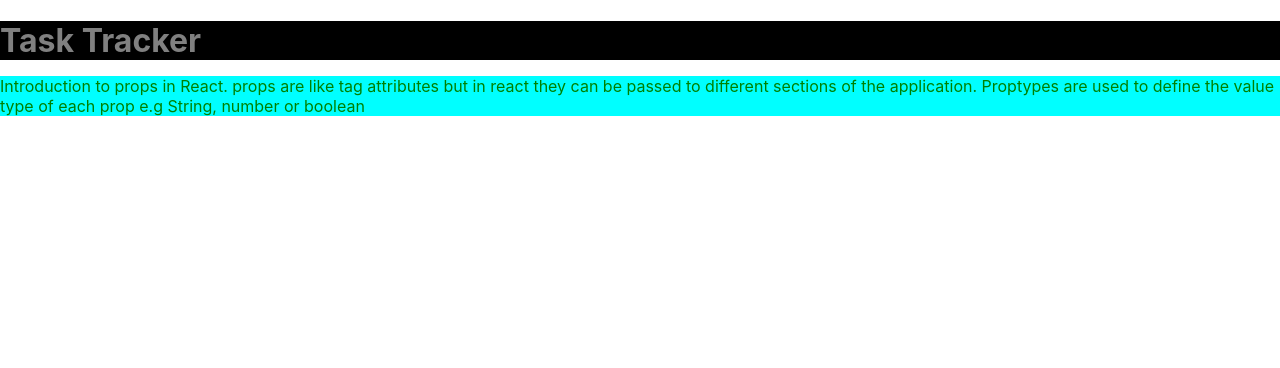
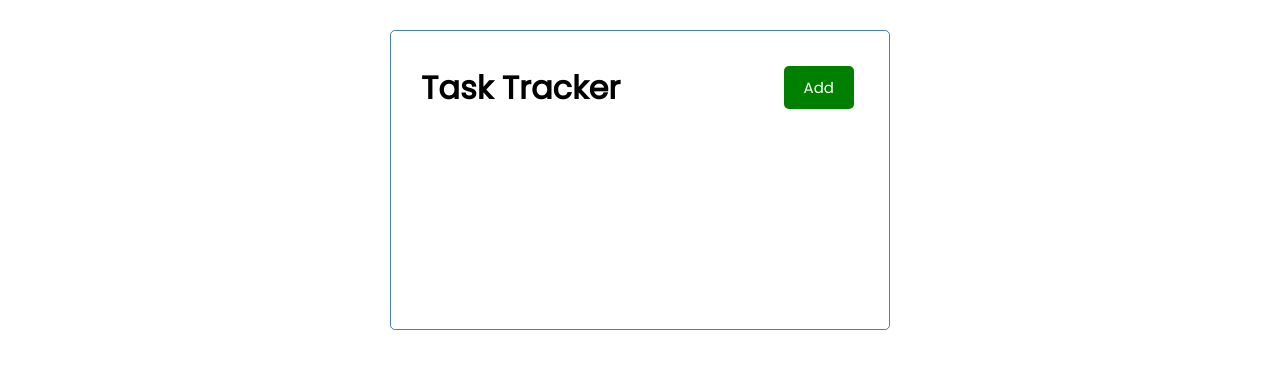
Before and after one commit to SteveOwago/Task-Tracker, a React (Create React App) app: page / in a window 1280 px wide. Shown: the top 368 px of the page. Built offline with nearby package versions, Linux system fonts and the light colour scheme.

Commit message:
Adding/Embeding other elements within a file using components

```diff
--- /dev/null
+++ b/src/components/Button.js
@@ -0,0 +1,19 @@
+ import PropTypes from 'prop-types'
+
+
+ const Button = ({color, text}) => {
+    return (
+        <button style={{backgroundColor: color}} className='btn'>{text}</button>
+    )
+}
+
+Button.defaultProps = {
+    color: 'steelblue',
+}
+
+Button.propTypes = {
+    text: PropTypes.string,
+    color: PropTypes.string,
+}
+
+ export default Button
--- a/src/components/Header.js
+++ b/src/components/Header.js
@@ -1,10 +1,11 @@
 import PropTypes from 'prop-types'
+import Button from './Button'
 
 const Header = ({title,message}) => {
     return (
-        <header>
-            <h1 style={titleStyle}>{title}</h1>
-            <p style={messageStyle}>{message}</p>
+        <header className='header'>
+            <h1>{title}</h1>
+            <Button color='green' text='Add' />
         </header>
     )
 }
@@ -19,15 +20,15 @@
     message: PropTypes.string,
 }
 // Adding Css iin Javascript react.
-const titleStyle = {
-    color: 'grey',
-    backgroundColor: 'black',
-    marginBottom: 0,
-}
+// const titleStyle = {
+//     color: 'grey',
+//     backgroundColor: 'black',
+//     marginBottom: 0,
+// }
 
-const messageStyle = {
-    color: 'green',
-    backgroundColor: 'cyan',
-}
+// const messageStyle = {
+//     color: 'green',
+//     backgroundColor: 'cyan',
+// }
 
 export default Header
--- a/src/index.css
+++ b/src/index.css
@@ -1,13 +1,112 @@
-body {
+@import url('https://fonts.googleapis.com/css2?family=Poppins:wght@300;400&display=swap');
+
+* {
+  box-sizing: border-box;
   margin: 0;
-  font-family: -apple-system, BlinkMacSystemFont, 'Segoe UI', 'Roboto', 'Oxygen',
-    'Ubuntu', 'Cantarell', 'Fira Sans', 'Droid Sans', 'Helvetica Neue',
-    sans-serif;
-  -webkit-font-smoothing: antialiased;
-  -moz-osx-font-smoothing: grayscale;
+  padding: 0;
 }
 
-code {
-  font-family: source-code-pro, Menlo, Monaco, Consolas, 'Courier New',
-    monospace;
+body {
+  font-family: 'Poppins', sans-serif;
 }
+
+.container {
+  max-width: 500px;
+  margin: 30px auto;
+  overflow: auto;
+  min-height: 300px;
+  border: 1px solid steelblue;
+  padding: 30px;
+  border-radius: 5px;
+}
+
+.header {
+  display: flex;
+  justify-content: space-between;
+  align-items: center;
+  margin-bottom: 20px;
+}
+
+.btn {
+  display: inline-block;
+  background: #000;
+  color: #fff;
+  border: none;
+  padding: 10px 20px;
+  margin: 5px;
+  border-radius: 5px;
+  cursor: pointer;
+  text-decoration: none;
+  font-size: 15px;
+  font-family: inherit;
+}
+
+.btn:focus {
+  outline: none;
+}
+
+.btn:active {
+  transform: scale(0.98);
+}
+
+.btn-block {
+  display: block;
+  width: 100%;
+}
+
+.task {
+  background: #f4f4f4;
+  margin: 5px;
+  padding: 10px 20px;
+  cursor: pointer;
+}
+
+.task.reminder {
+  border-left: 5px solid green;
+}
+
+.task h3 {
+  display: flex;
+  align-items: center;
+  justify-content: space-between;
+}
+
+.add-form {
+  margin-bottom: 40px;
+}
+
+.form-control {
+  margin: 20px 0;
+}
+
+.form-control label {
+  display: block;
+}
+
+.form-control input {
+  width: 100%;
+  height: 40px;
+  margin: 5px;
+  padding: 3px 7px;
+  font-size: 17px;
+}
+
+.form-control-check {
+  display: flex;
+  align-items: center;
+  justify-content: space-between;
+}
+
+.form-control-check label {
+  flex: 1;
+}
+
+.form-control-check input {
+  flex: 2;
+  height: 20px;
+}
+
+footer {
+  margin-top: 30px;
+  text-align: center;
+}
```
